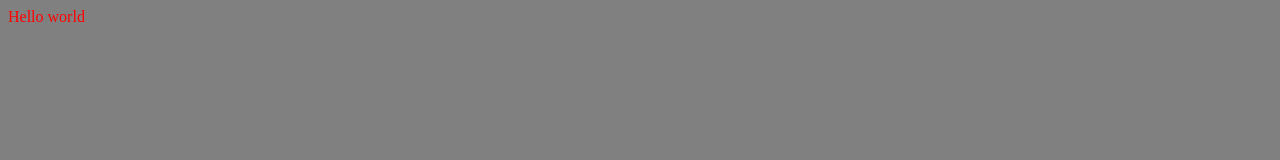
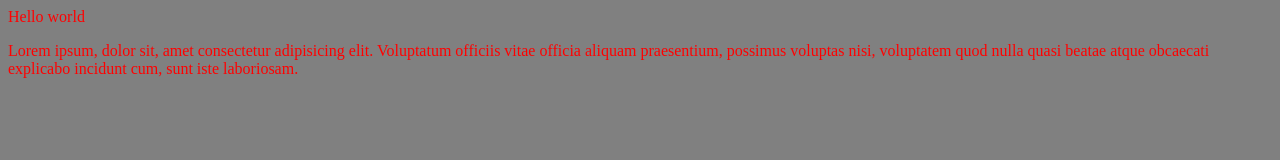
Before and after one commit to Jack-Zet/GitTest, a plain HTML site: page index.html in a window 1280 px wide. Drawn offline with Linux system fonts and the light colour scheme.

Commit message:
add lorem commit

```diff
--- a/index.html
+++ b/index.html
@@ -7,6 +7,6 @@
 </head>
 <body style="background: gray;">
 	<h style="color: red;">Hello world</h1>
-
+	<p>Lorem ipsum, dolor sit, amet consectetur adipisicing elit. Voluptatum officiis vitae officia aliquam praesentium, possimus voluptas nisi, voluptatem quod nulla quasi beatae atque obcaecati explicabo incidunt cum, sunt iste laboriosam.</p>
 </body>
 </html>
```
